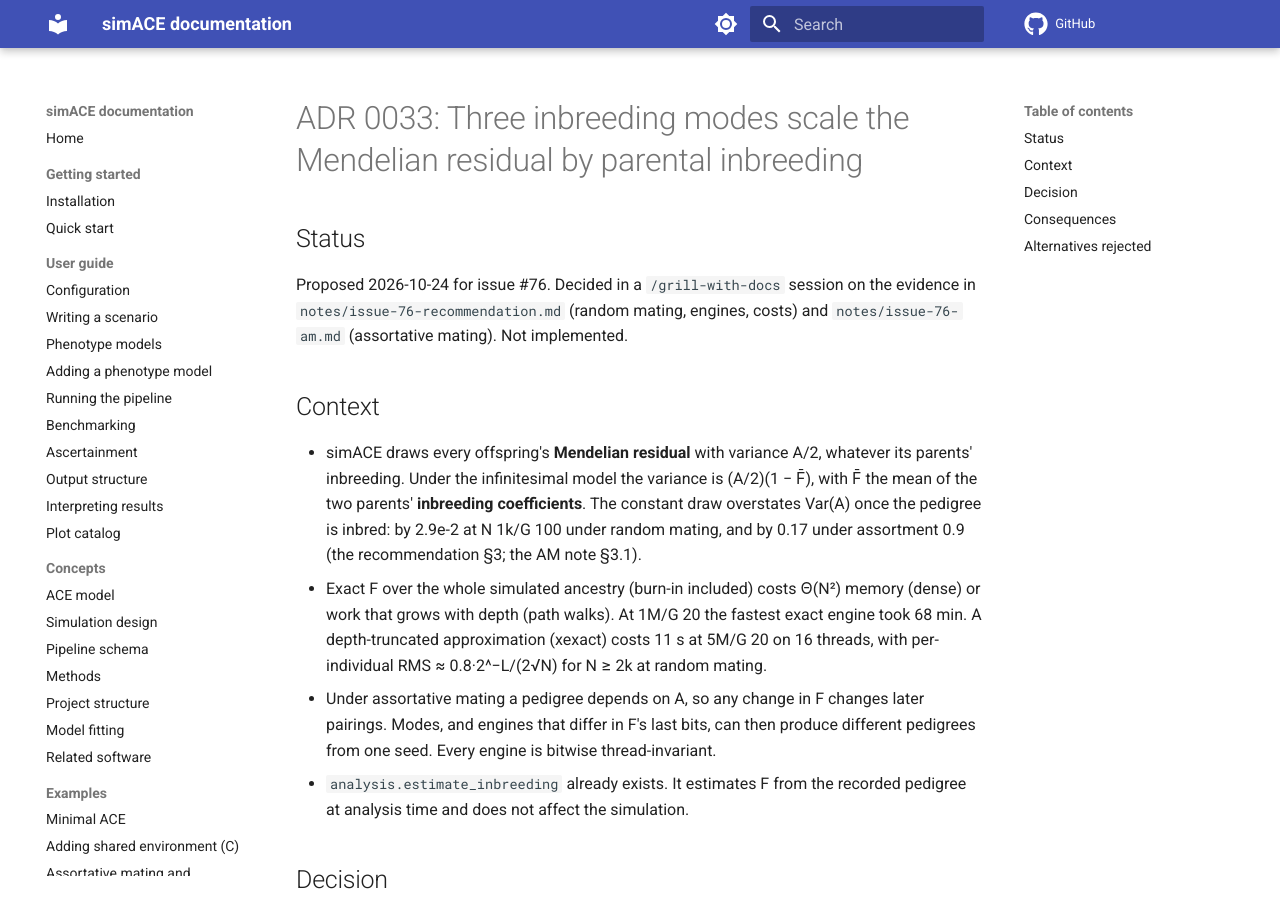
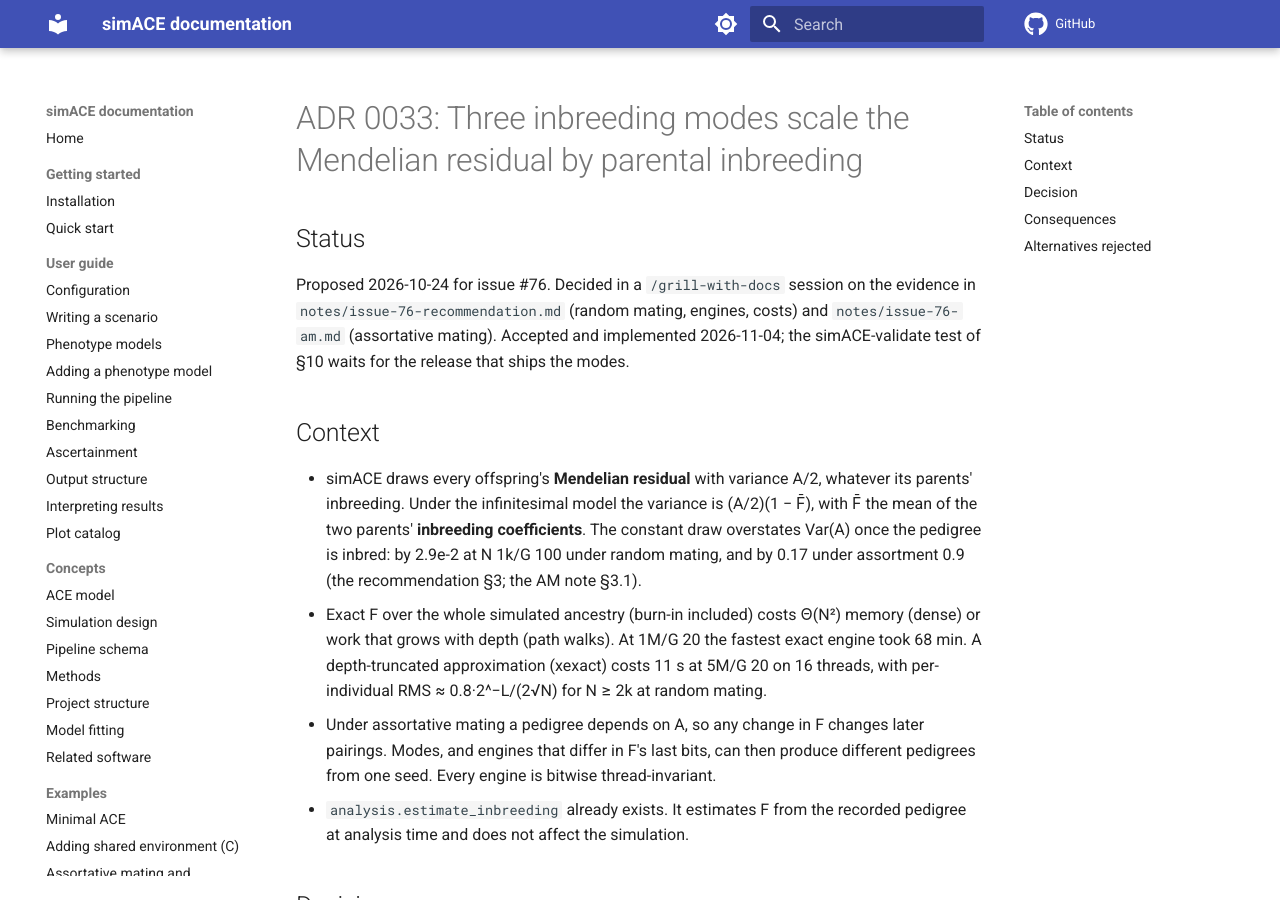
Before and after one commit to rwaples/simACE, an MkDocs documentation site: the page built from docs/adr/0033-inbreeding-modes.md, in a window 1280 px wide and 900 px high. Built offline with MkDocs 1.6.1 and Material for MkDocs 9.7.7, drawn with Linux system fonts in a browser that asks for light colours; comment, search, counter and statistics services are not loaded.

Commit message:
Accept ADR 0033 now that the inbreeding modes are merged
The simACE-validate test of section 10 waits for the release that
ships the modes.

```diff
--- a/docs/adr/0033-inbreeding-modes.md
+++ b/docs/adr/0033-inbreeding-modes.md
@@ -4,7 +4,8 @@
 
 Proposed 2026-10-24 for issue #76. Decided in a `/grill-with-docs` session on the evidence in
 `notes/issue-76-recommendation.md` (random mating, engines, costs) and `notes/issue-76-am.md` (assortative
-mating). Not implemented.
+mating). Accepted and implemented 2026-11-04; the simACE-validate test of §10 waits for the
+release that ships the modes.
 
 ## Context
 
```
Also changed, not shown: docs/adr/README.md (+1 -1 lines).
